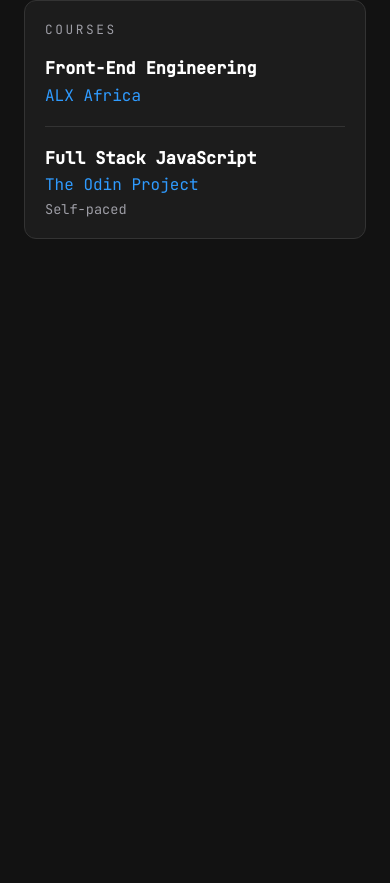
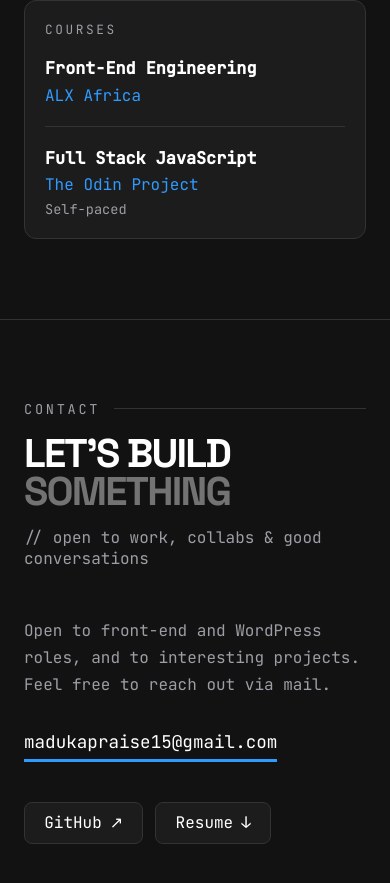
Before and after one commit to the-blockman/portfolio, a React (Vite) app: page / in a window 390 px wide. Shown: the part 8108-8991 px from the top of the page. Before the commit the page ends 8427 px from the top, so only its background shows below. Built offline with nearby package versions, Linux system fonts and the light colour scheme.

Commit message:
Add Contact component with styles and update contact blurb text

```diff
--- a/src/App.jsx
+++ b/src/App.jsx
@@ -5,6 +5,7 @@ import Projects from "./components/Projects.jsx";
 import Toolkit from "./components/Toolkit.jsx";
 import Experience from "./components/Experience.jsx";
 import Education from "./components/Education.jsx";
+import Contact from "./components/Contact.jsx";
 
 function App() {
   return (
@@ -16,6 +17,7 @@ function App() {
       <Toolkit />
       <Experience />
       <Education />
+      <Contact />
     </>
   );
 }
--- /dev/null
+++ b/src/components/Contact.css
@@ -0,0 +1,44 @@
+.contact-blurb {
+  max-width: 36em;
+  margin: 0 0 2em;
+  line-height: 1.7;
+  color: var(--muted);
+}
+
+.contact-email {
+  display: inline-block;
+  padding-bottom: 0.3em;
+  font-size: clamp(1.1em, 3.2vw, 1.9em);
+  color: var(--text);
+  text-decoration: none;
+  overflow-wrap: anywhere;
+  border-bottom: 3px solid var(--blue);
+  transition: color 0.2s;
+}
+.contact-email:hover {
+  color: var(--blue);
+}
+
+.contact-links {
+  display: flex;
+  flex-wrap: wrap;
+  gap: 0.75em;
+  margin-top: 2.5em;
+}
+.contact-links a {
+  display: inline-flex;
+  gap: 0.5em;
+  padding: 0.6em 1.2em;
+  color: var(--text);
+  text-decoration: none;
+  background: var(--surface);
+  border: 1px solid var(--border);
+  border-radius: 0.5em;
+  transition:
+    border-color 0.2s,
+    color 0.2s;
+}
+.contact-links a:hover {
+  color: var(--blue);
+  border-color: var(--blue);
+}
--- a/src/components/Contact.jsx
+++ b/src/components/Contact.jsx
@@ -16,8 +16,8 @@ export default function Contact() {
       </header>
 
       <p className="contact-blurb">
-        Open to front-end and WordPress roles, and to interesting projects. The
-        fastest way to reach me is email.
+        Open to front-end and WordPress roles, and to interesting projects. Feel
+        free to reach out via mail.
       </p>
 
       <a className="contact-email" href={`mailto:${EMAIL}`}>
```
